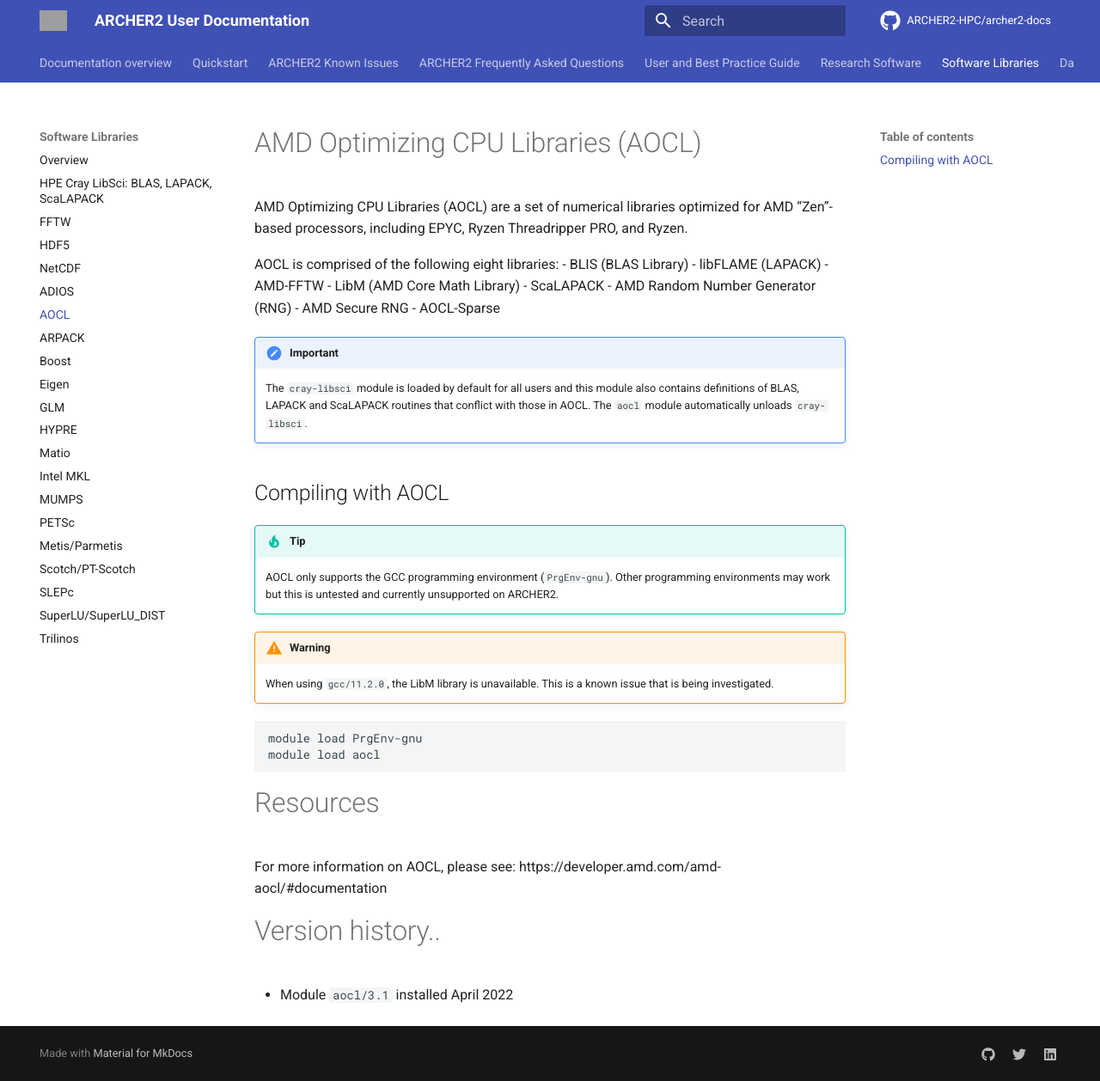
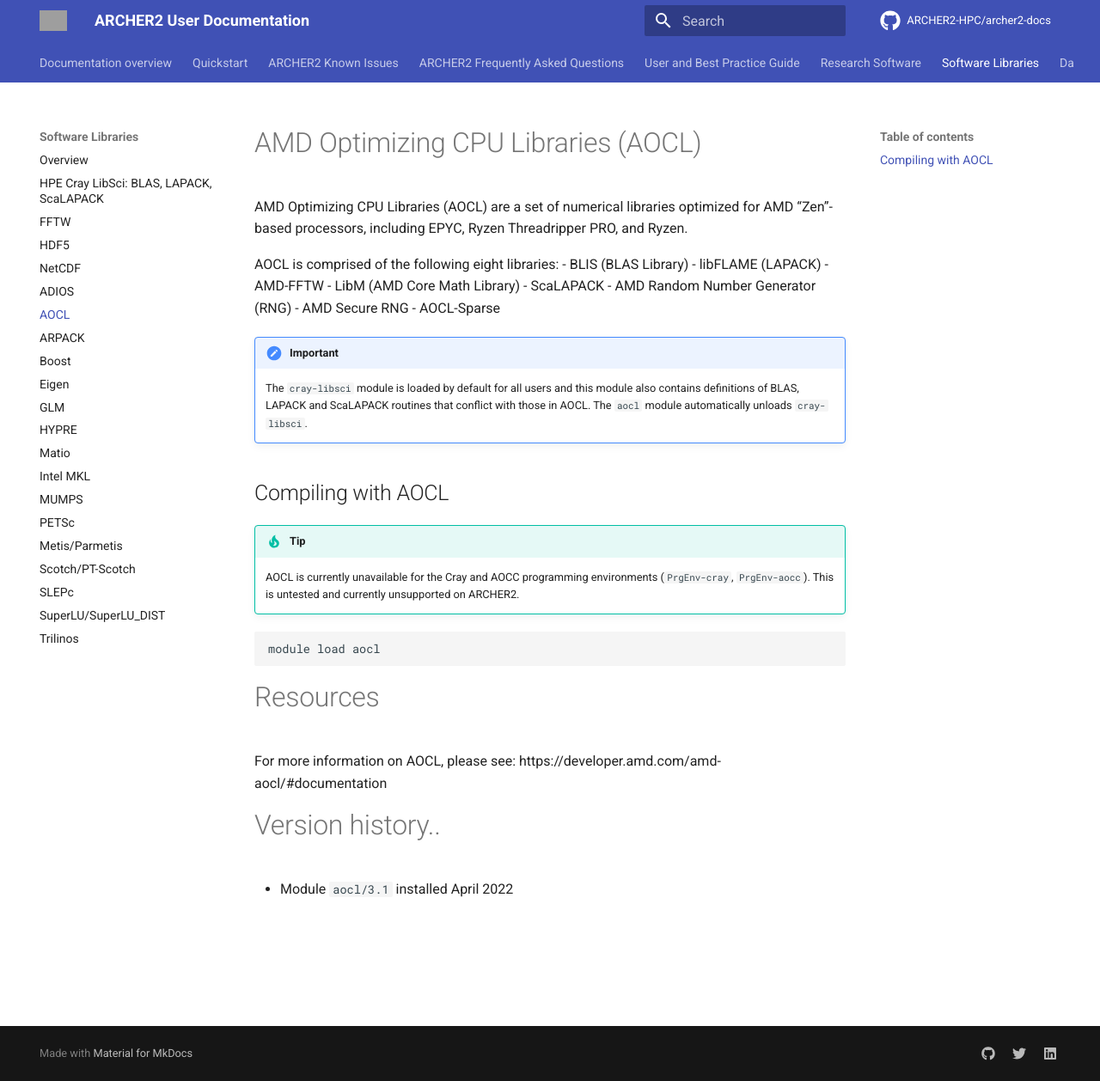
Before and after one commit to ARCHER2-HPC/archer2-docs, an MkDocs documentation site: the page built from docs/software-libraries/aocl.md, in a window 1280 px wide and 1258 px high. Shown: the whole window at 86% size. Built offline with MkDocs 1.6.1 and Material for MkDocs 9.7.7, drawn with Linux system fonts in a browser that asks for light colours; comment, search, counter and statistics services are not loaded; grey boxes are pictures that could not be loaded.

Commit message:
LibM now works with gcc/11.2

````diff
--- a/docs/software-libraries/aocl.md
+++ b/docs/software-libraries/aocl.md
@@ -20,15 +20,10 @@
 ## Compiling with AOCL
 
 !!! tip
-    AOCL only supports the GCC programming environment (`PrgEnv-gnu`).
-    Other programming environments may work but this is untested and currently unsupported
-    on ARCHER2.
-
-!!! warning
-    When using ```gcc/11.2.0```, the LibM library is unavailable. This is a known issue that is being investigated.
+    AOCL is currently unavailable for the Cray and AOCC programming environments (`PrgEnv-cray`, `PrgEnv-aocc`).
+    This is untested and currently unsupported on ARCHER2.
 
 ```
-module load PrgEnv-gnu
 module load aocl
 ```
 
@@ -37,4 +32,5 @@
 For more information on AOCL, please see: https://developer.amd.com/amd-aocl/#documentation
 
 # Version history..
+
 - Module `aocl/3.1` installed April 2022
````
